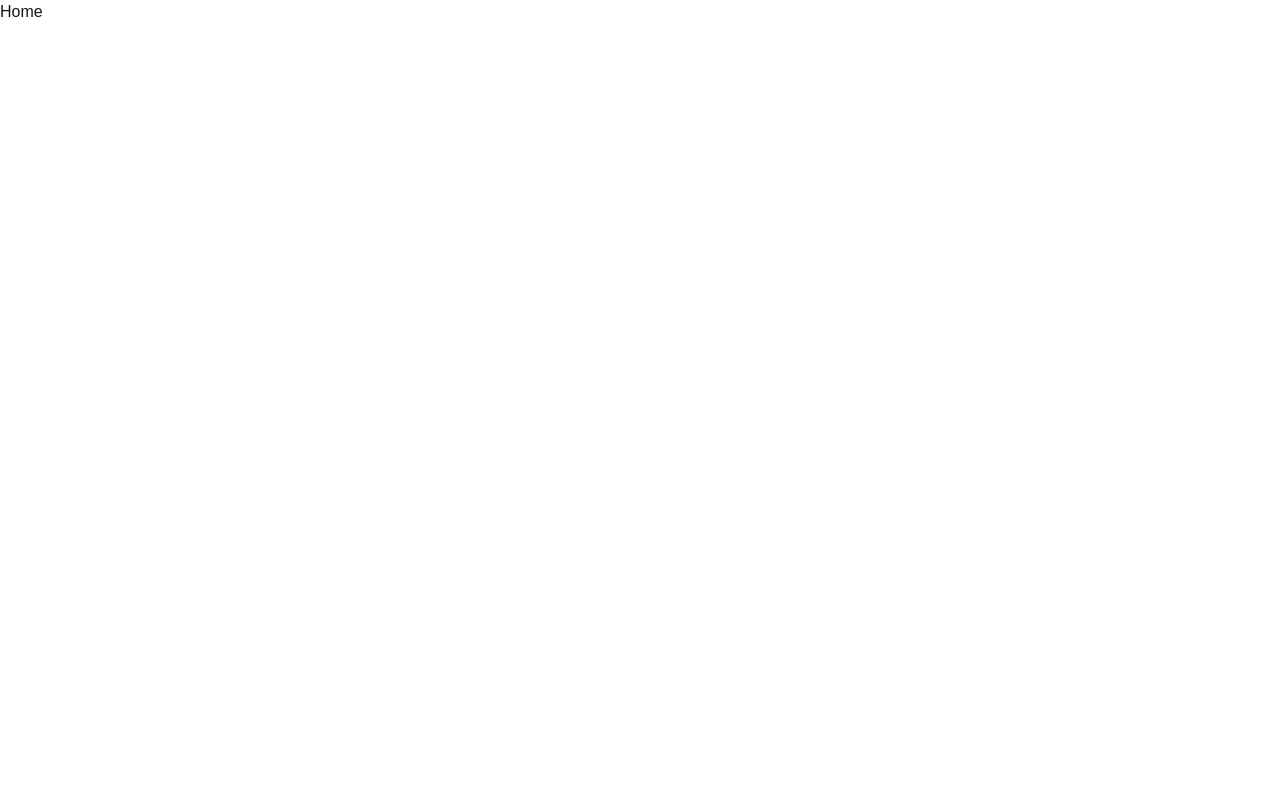
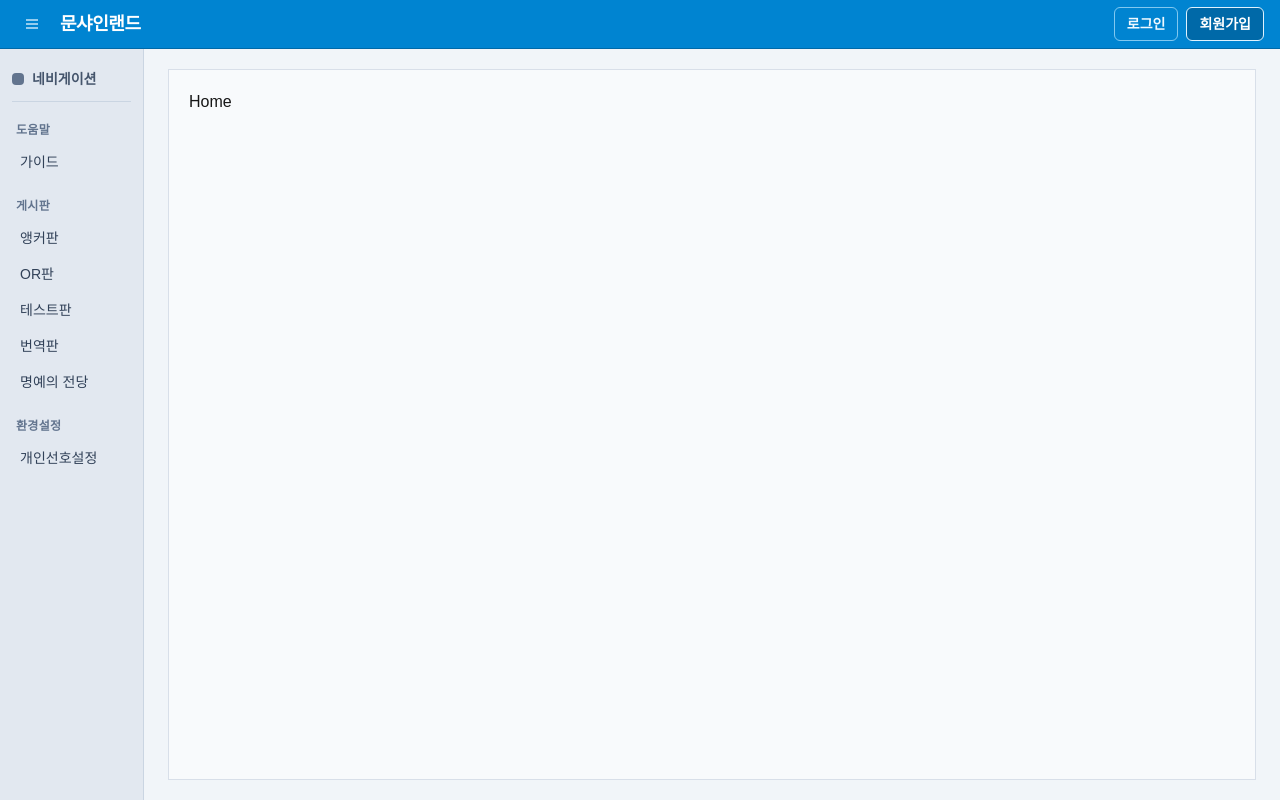
Before and after one commit to tstunas/moonshineland, a Next.js app: page / in a window 1280 px wide. Built offline with nearby package versions, Linux system fonts and the light colour scheme.

Commit message:
feat: 공통 레이아웃

```diff
--- a/src/app/layout.tsx
+++ b/src/app/layout.tsx
@@ -1,5 +1,8 @@
 import type { Metadata } from "next";
 import { Geist, Geist_Mono } from "next/font/google";
+
+import { AppShell } from "@/components/layout/AppShell";
+
 import "./globals.css";
 
 const geistSans = Geist({
@@ -13,8 +16,8 @@ const geistMono = Geist_Mono({
 });
 
 export const metadata: Metadata = {
-  title: "Create Next App",
-  description: "Generated by create next app",
+  title: "문샤인랜드",
+  description: "문샤인랜드는 AA연재를 위한 사이트입니다.",
 };
 
 export default function RootLayout({
@@ -25,9 +28,11 @@ export default function RootLayout({
   return (
     <html
       lang="ko"
-      className={`${geistSans.variable} ${geistMono.variable} h-full antialiased`}
+      className={`${geistSans.variable} ${geistMono.variable} h-full overflow-hidden antialiased`}
     >
-      <body className="min-h-full flex flex-col">{children}</body>
+      <body className="h-full overflow-hidden bg-slate-300 text-slate-900">
+        <AppShell>{children}</AppShell>
+      </body>
     </html>
   );
 }
--- /dev/null
+++ b/src/components/layout/AppShell.tsx
@@ -0,0 +1,115 @@
+"use client";
+
+import { useEffect, useState } from "react";
+
+import { Header } from "@/components/layout/Header";
+import { Sidebar } from "@/components/layout/Sidebar";
+import { cn } from "@/lib/cn";
+
+interface AppShellProps {
+  children: React.ReactNode;
+}
+
+export function AppShell({ children }: AppShellProps) {
+  const [isDesktop, setIsDesktop] = useState(false);
+  const [isMobileSidebarOpen, setIsMobileSidebarOpen] = useState(false);
+  const [isDesktopSidebarVisible, setIsDesktopSidebarVisible] = useState(true);
+
+  const isSidebarOpen = isDesktop
+    ? isDesktopSidebarVisible
+    : isMobileSidebarOpen;
+
+  useEffect(() => {
+    if (typeof window === "undefined") {
+      return;
+    }
+
+    const mediaQuery = window.matchMedia("(min-width: 1024px)");
+
+    const syncLayoutMode = () => {
+      setIsDesktop(mediaQuery.matches);
+      if (mediaQuery.matches) {
+        setIsMobileSidebarOpen(false);
+      }
+    };
+
+    syncLayoutMode();
+    mediaQuery.addEventListener("change", syncLayoutMode);
+
+    return () => {
+      mediaQuery.removeEventListener("change", syncLayoutMode);
+    };
+  }, []);
+
+  useEffect(() => {
+    if (isDesktop) {
+      return;
+    }
+
+    document.body.style.overflow = isMobileSidebarOpen ? "hidden" : "";
+
+    return () => {
+      document.body.style.overflow = "";
+    };
+  }, [isDesktop, isMobileSidebarOpen]);
+
+  const handleMenuToggle = () => {
+    if (isDesktop) {
+      setIsDesktopSidebarVisible((prev) => !prev);
+      return;
+    }
+
+    setIsMobileSidebarOpen((prev) => !prev);
+  };
+
+  return (
+    <div className="flex h-dvh flex-col overflow-hidden">
+      <Header
+        brandName="문샤인랜드"
+        isSidebarOpen={isSidebarOpen}
+        onMenuToggle={handleMenuToggle}
+      />
+
+      <div className="relative flex h-[calc(100dvh-3rem)] w-full flex-1 items-stretch overflow-hidden">
+        {/* Mobile backdrop */}
+        <button
+          type="button"
+          aria-label="사이드바 닫기"
+          onClick={() => setIsMobileSidebarOpen(false)}
+          className={cn(
+            "fixed inset-0 top-12 z-40 bg-slate-900/35 transition-opacity duration-300 lg:hidden",
+            isMobileSidebarOpen
+              ? "pointer-events-auto opacity-100"
+              : "pointer-events-none opacity-0",
+          )}
+        />
+
+        {/* Mobile fixed overlay sidebar */}
+        <div
+          className={cn(
+            "fixed left-0 top-12 z-50 h-[calc(100dvh-3rem)] transform shadow-xl transition-transform duration-300 ease-out lg:hidden",
+            isMobileSidebarOpen ? "translate-x-0" : "-translate-x-full",
+          )}
+        >
+          <Sidebar onItemClick={() => setIsMobileSidebarOpen(false)} />
+        </div>
+
+        {/* Desktop in-flow sidebar with sticky viewport height and independent scroll */}
+        <div
+          className={cn(
+            "sticky top-12 hidden h-[calc(100dvh-3rem)] shrink-0 self-start overflow-hidden transition-[width] duration-300 ease-out lg:block",
+            isDesktopSidebarVisible ? "w-36" : "w-0",
+          )}
+        >
+          <Sidebar />
+        </div>
+
+        <main className="box-border h-full min-w-0 flex-1 overflow-y-auto bg-slate-100 px-4 py-5 sm:px-6">
+          <div className="min-h-full border border-slate-300/70 bg-slate-50 px-3 py-4 sm:px-5 sm:py-5">
+            {children}
+          </div>
+        </main>
+      </div>
+    </div>
+  );
+}
--- /dev/null
+++ b/src/components/layout/Header.tsx
@@ -0,0 +1,99 @@
+"use client";
+
+import Link from "next/link";
+
+import { cn } from "@/lib/cn";
+
+export interface HeaderNavItem {
+  href: string;
+  label: string;
+  isActive?: boolean;
+}
+
+export interface HeaderAction {
+  href: string;
+  label: string;
+  variant?: "primary" | "ghost";
+}
+
+interface HeaderProps {
+  brandName?: string;
+  brandHref?: string;
+  actions?: HeaderAction[];
+  className?: string;
+  onMenuToggle?: () => void;
+  isSidebarOpen?: boolean;
+}
+
+const DEFAULT_ACTIONS: HeaderAction[] = [
+  { href: "/login", label: "로그인", variant: "ghost" },
+  { href: "/signup", label: "회원가입", variant: "primary" },
+];
+
+export function Header({
+  brandName = "MoonshineLand",
+  brandHref = "/",
+  actions = DEFAULT_ACTIONS,
+  className,
+  onMenuToggle,
+  isSidebarOpen = true,
+}: HeaderProps) {
+  return (
+    <header
+      className={cn(
+        "sticky top-0 z-50 border-b border-sky-700 bg-sky-600 text-white",
+        className,
+      )}
+    >
+      <div className="flex h-12 w-full items-center justify-between px-3 sm:px-4">
+        <div className="flex items-center gap-3">
+          <button
+            type="button"
+            className="inline-flex h-8 w-8 items-center justify-center rounded-md text-sky-100 transition-colors hover:bg-sky-700/70 hover:text-white"
+            aria-label={isSidebarOpen ? "메뉴 닫기" : "메뉴 열기"}
+            aria-expanded={isSidebarOpen}
+            onClick={onMenuToggle}
+          >
+            <svg
+              xmlns="http://www.w3.org/2000/svg"
+              viewBox="0 0 24 24"
+              fill="none"
+              stroke="currentColor"
+              strokeWidth="2"
+              className="h-4 w-4"
+              aria-hidden="true"
+            >
+              <path d="M3 6h18" />
+              <path d="M3 12h18" />
+              <path d="M3 18h18" />
+            </svg>
+          </button>
+
+          <Link
+            href={brandHref}
+            className="text-base font-semibold tracking-tight text-white sm:text-lg"
+          >
+            {brandName}
+          </Link>
+        </div>
+
+        <div className="flex items-center gap-1.5 sm:gap-2">
+          {actions.map((action) => (
+            <Link
+              key={action.href}
+              href={action.href}
+              className={cn(
+                "rounded-md border px-3 py-1.5 text-xs font-semibold transition-colors sm:text-sm",
+                action.variant === "primary"
+                  ? "border-sky-100 bg-sky-700 text-white hover:bg-sky-800"
+                  : "border-sky-200/70 text-sky-50 hover:bg-sky-700/70 hover:text-white",
+              )}
+            >
+              {action.label}
+            </Link>
+          ))}
+        </div>
+      </div>
+    </header>
+  );
+}
--- /dev/null
+++ b/src/components/layout/Sidebar.tsx
@@ -0,0 +1,124 @@
+"use client";
+
+import Link from "next/link";
+import { usePathname } from "next/navigation";
+
+import { cn } from "@/lib/cn";
+
+export interface SidebarItem {
+  label: string;
+  href: string;
+  description?: string;
+}
+
+export interface SidebarSection {
+  title: string;
+  items: SidebarItem[];
+}
+
+interface SidebarProps {
+  sections?: SidebarSection[];
+  className?: string;
+  title?: string;
+  onItemClick?: () => void;
+}
+
+const DEFAULT_SECTIONS: SidebarSection[] = [
+  {
+    title: "도움말",
+    items: [{ label: "가이드", href: "/guide" }],
+  },
+  {
+    title: "게시판",
+    items: [
+      { label: "앵커판", href: "/anchor" },
+      { label: "OR판", href: "/orpg" },
+      { label: "테스트판", href: "/test" },
+      { label: "번역판", href: "/trans" },
+      { label: "명예의 전당", href: "/honor" },
+    ],
+  },
+  {
+    title: "환경설정",
+    items: [{ label: "개인선호설정", href: "/preferences" }],
+  },
+];
+
+export function Sidebar({
+  sections = DEFAULT_SECTIONS,
+  className,
+  title = "네비게이션",
+  onItemClick,
+}: SidebarProps) {
+  const pathname = usePathname();
+
+  const isItemActive = (item: SidebarItem) => {
+    if (item.href === "/") {
+      return pathname === item.href;
+    }
+
+    return pathname === item.href || pathname.startsWith(`${item.href}/`);
+  };
+
+  return (
+    <aside
+      className={cn(
+        "h-full w-36 shrink-0 self-stretch border-r border-slate-300 bg-slate-200",
+        className,
+      )}
+      aria-label={title}
+    >
+      <div className="h-full overflow-y-auto px-3 py-5">
+        <p className="mb-5 flex items-center gap-2 border-b border-slate-300 pb-3 text-sm font-semibold text-slate-600">
+          <span
+            className="inline-block h-3 w-3 rounded-sm bg-slate-500"
+            aria-hidden="true"
+          />
+          <span>{title}</span>
+        </p>
+
+        <div className="space-y-5">
+          {sections.map((section) => (
+            <section key={section.title}>
+              <h2 className="mb-2 px-1 text-xs font-semibold uppercase tracking-wide text-slate-500">
+                {section.title}
+              </h2>
+
+              <ul className="space-y-1">
+                {section.items.map((item) => (
+                  <li key={`${section.title}-${item.href}`}>
+                    <Link
+                      href={item.href}
+                      onClick={onItemClick}
+                      aria-current={isItemActive(item) ? "page" : undefined}
+                      className={cn(
+                        "flex items-center justify-between rounded-xl px-2 py-1.5 text-sm transition-colors",
+                        isItemActive(item)
+                          ? "bg-sky-100/85 font-semibold text-sky-900 shadow-[inset_0_0_0_1px_rgba(125,211,252,0.95)]"
+                          : "text-slate-700 hover:bg-slate-300/80 hover:text-slate-900",
+                      )}
+                    >
+                      <span>{item.label}</span>
+                      {item.description ? (
+                        <span
+                          className={cn(
+                            "rounded-full px-1.5 py-0.5 text-[10px]",
+                            isItemActive(item)
+                              ? "bg-sky-200 text-sky-900"
+                              : "bg-slate-300 text-slate-700",
+                          )}
+                        >
+                          {item.description}
+                        </span>
+                      ) : null}
+                    </Link>
+                  </li>
+                ))}
+              </ul>
+            </section>
+          ))}
+        </div>
+      </div>
+    </aside>
+  );
+}
```
